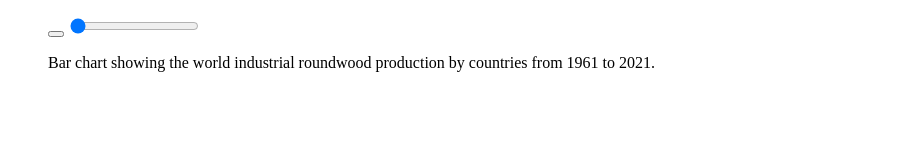
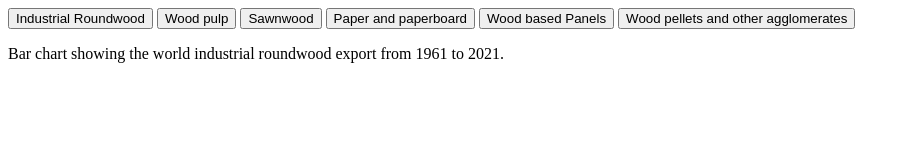
Before and after one commit to mc265/GPT-works, a plain HTML site: page index.html in a window 1280 px wide. Shown: the whole page, without its empty margins (0-910 px from the left). Drawn offline with nearby package versions, Linux system fonts and the light colour scheme; no server answers.

Commit message:
Update index.html

```diff
--- a/index.html
+++ b/index.html
@@ -1,19 +1,25 @@
-<script src="https://code.highcharts.com/highcharts.js"></script>
-<script src="https://code.highcharts.com/modules/exporting.js"></script>
-<script src="https://code.highcharts.com/modules/export-data.js"></script>
-<script src="https://code.highcharts.com/modules/accessibility.js"></script>
 
-<figure class="highcharts-figure">
-    <div id="parent-container">
-		<div id="play-controls">
-			<button id="play-pause-button" class="fa fa-play" title="play"></button>
-			<input id="play-range" type="range" value="1961" min="1961" max="2021" />
-		</div>
-		<div id="container"></div>
-	</div>
-	 <script src="demo bar chart.js"></script>
-	 <link href=" bar race.css" rel="stylesheet" type="text/css">
-    <p class="highcharts-description">
-        Bar chart showing the world industrial roundwood production by countries from 1961 to 2021.
+<script src="https://code.highcharts.com/stock/highstock.js"></script>
+<script src="https://code.highcharts.com/stock/modules/data.js"></script>
+<script src="https://code.highcharts.com/stock/modules/exporting.js"></script>
+<script src="https://code.highcharts.com/stock/modules/export-data.js"></script>
+<script src="https://code.highcharts.com/stock/modules/accessibility.js"></script>
+   <script src="export.js"></script>
+
+<div id="container"></div>
+<button onclick="gotoLink(this)" value= "https://mc265.github.io/industrial-rw-expo/">Industrial Roundwood</button>
+<button onclick="gotoLink(this)" value= "https://mc265.github.io/wood-pulp-export/">Wood pulp</button>
+<button id="button" class="autocompare">Sawnwood</button>
+<button id="button" class="autocompare">Paper and paperboard</button>
+<button id="button" class="autocompare">Wood based Panels</button>
+<button id="button" class="autocompare">Wood pellets and other agglomerates</button>
+<script>
+ function gotoLink(link){
+    console.log(link.value);
+    location.href=link.value;
+  };
+  </script>
+<p class="highcharts-description">
+        Bar chart showing the world industrial roundwood export from 1961 to 2021.
     </p>
 </figure>
```
